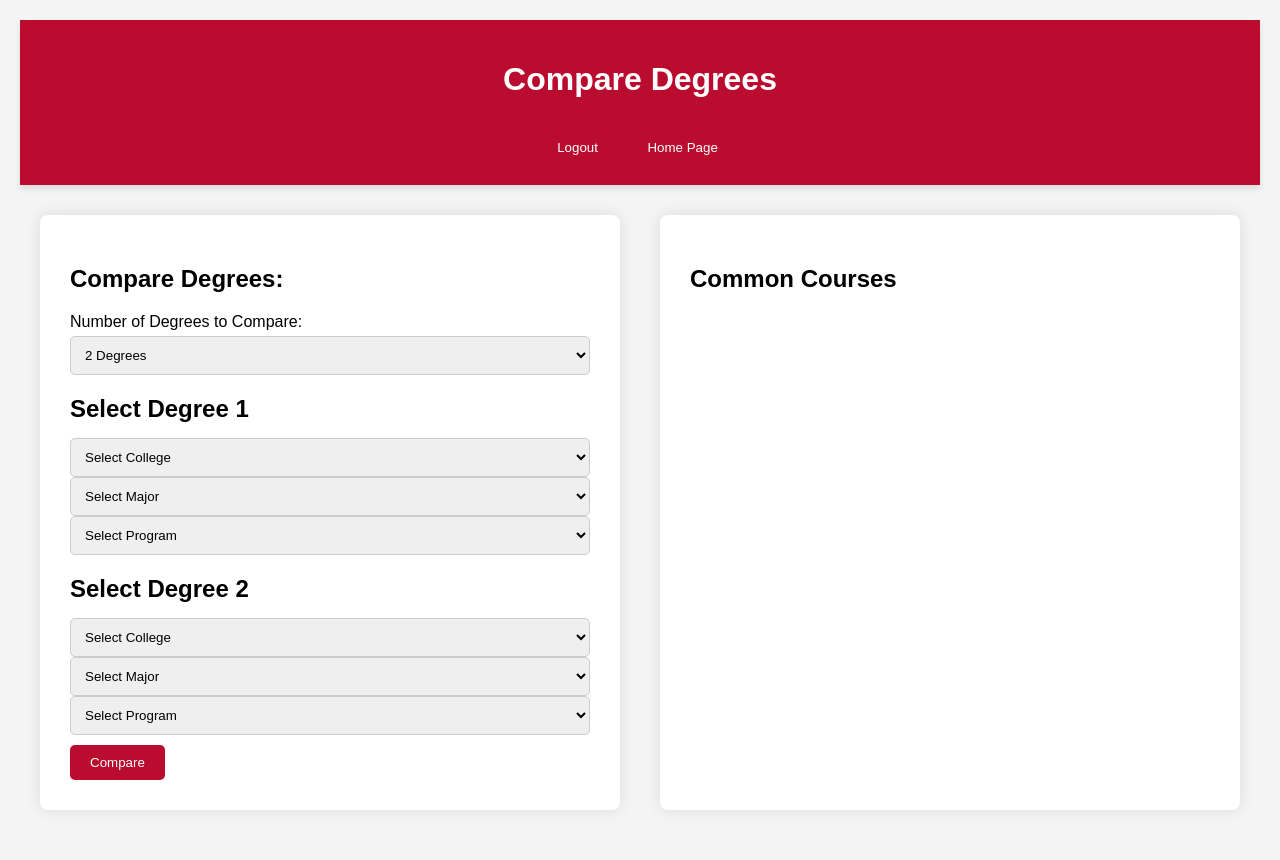
After one commit to MarzooqN/degree-planner, a Python web app: template templates/compare_degrees.html in a window 1280 px wide. The commit adds this page. Run offline with Jinja, Linux system fonts and the light colour scheme; the template is opened without the code that fills it, so the values that code supplies are empty.

Commit message:
created major overlap feature

```diff
--- /dev/null
+++ b/static/js/compare_degrees.js
@@ -0,0 +1,96 @@
+document.addEventListener('DOMContentLoaded', (event) => {
+    updateDegreeSelectionForms();
+});
+
+function updateDegreeSelectionForms() {
+    const degreeCount = document.getElementById('degree-count').value;
+    const degreeSelectionForms = document.getElementById('degree-selection-forms');
+    degreeSelectionForms.innerHTML = '';
+
+    for (let i = 1; i <= degreeCount; i++) {
+        const formSection = document.createElement('div');
+        formSection.innerHTML = `<h2>Select Degree ${i}</h2>`.replace(/{{ num }}/g, i);
+        formSection.innerHTML = `
+            <h2>Select Degree ${i}</h2>
+            <select id="college${i}" name="college${i}" onchange="fetchMajors(this.value, 'major${i}', 'program${i}')">
+                <option value="">Select College</option>
+                <option value="AGR">AGR - Food Agricultural and Environmental Sciences</option>
+                <option value="AHR">AHR - Architecture</option>
+                <option value="ASC">ASC - Arts and Sciences</option>
+                <option value="ATI">ATI - Agricultural Technical Institute</option>
+                <option value="BUS">BUS - Business</option>
+                <option value="DHY">DHY - Dental Hygiene</option>
+                <option value="EHE">EHE - Education and Human Ecology</option>
+                <option value="ENG">ENG - Engineering</option>
+                <option value="ENR">ENR - Environment and Natural Resources</option>
+                <option value="HRS">HRS - Health and Rehabilitation Sciences</option>
+                <option value="JGS">JGS - John Glenn College of Public Affairs</option>
+                <option value="LAW">LAW - Law</option>
+                <option value="MED">MED - Medicine</option>
+                <option value="NUR">NUR - Nursing</option>
+                <option value="PBH">PBH - Public Health</option>
+                <option value="PHR">PHR - Pharmacy</option>
+                <option value="SWK">SWK - Social Work</option>
+            </select>
+            <select id="major${i}" name="major${i}" onchange="fetchPrograms(this.value, 'program${i}')">
+                <option value="">Select Major</option>
+            </select>
+            <select id="program${i}" name="program${i}">
+                <option value="">Select Program</option>
+            </select>
+        `;
+        degreeSelectionForms.appendChild(formSection);
+    }
+}
+
+async function fetchMajors(college, majorElementId, programElementId) {
+    const majorSelect = document.getElementById(majorElementId);
+    const programSelect = document.getElementById(programElementId);
+    if (college) {
+        const response = await fetch(`/api/majors?college=${college}`);
+        const majors = await response.json();
+
+
+        majorSelect.innerHTML = '<option value="">Select Major</option>';
+        programSelect.innerHTML = '<option value="">Select Program</option>';
+
+        majors.forEach(major => {
+            const option = document.createElement('option');
+            option.value = major.value;
+            option.textContent = `${major.value} - ${major.label}`;
+            majorSelect.appendChild(option);
+        });
+    } else {
+
+        majorSelect.innerHTML = '<option value="">Select Major</option>';
+        programSelect.innerHTML = '<option value="">Select Program</option>';
+
+    }
+}
+
+async function fetchPrograms(major, programElementId) {
+    const programSelect = document.getElementById(programElementId);
+    if (major) {
+        const response = await fetch(`/api/programs?major=${major}`);
+        const programs = await response.json();
+        programSelect.innerHTML = '<option value="">Select Program</option>';
+        programs.forEach(program => {
+            const option = document.createElement('option');
+            option.value = program.value;
+            option.textContent = program.label;
+            option.textContent = `${program.value} - ${program.label}`;
+            programSelect.appendChild(option);
+        });
+    } else {
+        programSelect.innerHTML = '<option value="">Select Program</option>';
+
+    }
+}
+
+function logout() {
+    window.location.href = '/logout';
+}
+
+function homepage() {
+    window.location.href = '/select_major';
+}
--- /dev/null
+++ b/templates/compare_degrees.html
@@ -0,0 +1,56 @@
+<!DOCTYPE html>
+<html lang="en">
+<head>
+    <meta charset="UTF-8">
+    <meta name="viewport" content="width=device-width, initial-scale=1.0">
+    <title>Compare Degrees</title>
+    <link rel="stylesheet" href="{{ url_for('static', filename='css/styles.css') }}">
+</head>
+<body>
+    <header>
+        <h1>Compare Degrees</h1>
+        <div class="header-buttons">
+            <button onclick="logout()"><span>Logout</span></button>
+            <button onclick="homepage()"><span>Home Page</span></button>
+        </div>
+    </header>
+    <main>
+
+        <section id="compare-degrees">
+            <h2>Compare Degrees:</h2>
+            <form method="POST" action="{{ url_for('compare_degrees') }}">
+                <label for="degree-count">Number of Degrees to Compare:</label>
+                <select id="degree-count" name="degree_count" onchange="updateDegreeSelectionForms()">
+                    <option value="2">2 Degrees</option>
+                    <option value="3">3 Degrees</option>
+                    <option value="4">4 Degrees</option>
+                </select>
+
+                <div id="degree-selection-forms">
+                    <!-- Degree selection forms will be dynamically added here -->
+                </div>
+
+                <button type="submit"><span>Compare</span></button>
+            </form>
+        </section>
+
+
+
+
+
+        <section id="common-courses">
+
+            <h2>Common Courses</h2>
+            <ul>
+                {%if common_courses %}
+                    {% for course_id, course in common_courses.items() %}
+                        <li>{{ course.CourseID }} - {{ course.CourseName }} ({{ course.Credits }} Credits)</li>
+                    {% endfor %}
+                {% endif %}
+
+            </ul>
+        </section>
+    </main>
+    <script src="static/js/compare_degrees.js"></script>
+</body>
+</html>
```
Also changed, not shown: app.py (+44 -2 lines), static/js/select_degree.js (+18 -27 lines), templates/degree_selection.html (+90 -3 lines), templates/select_major.html (+6 -1 lines).
